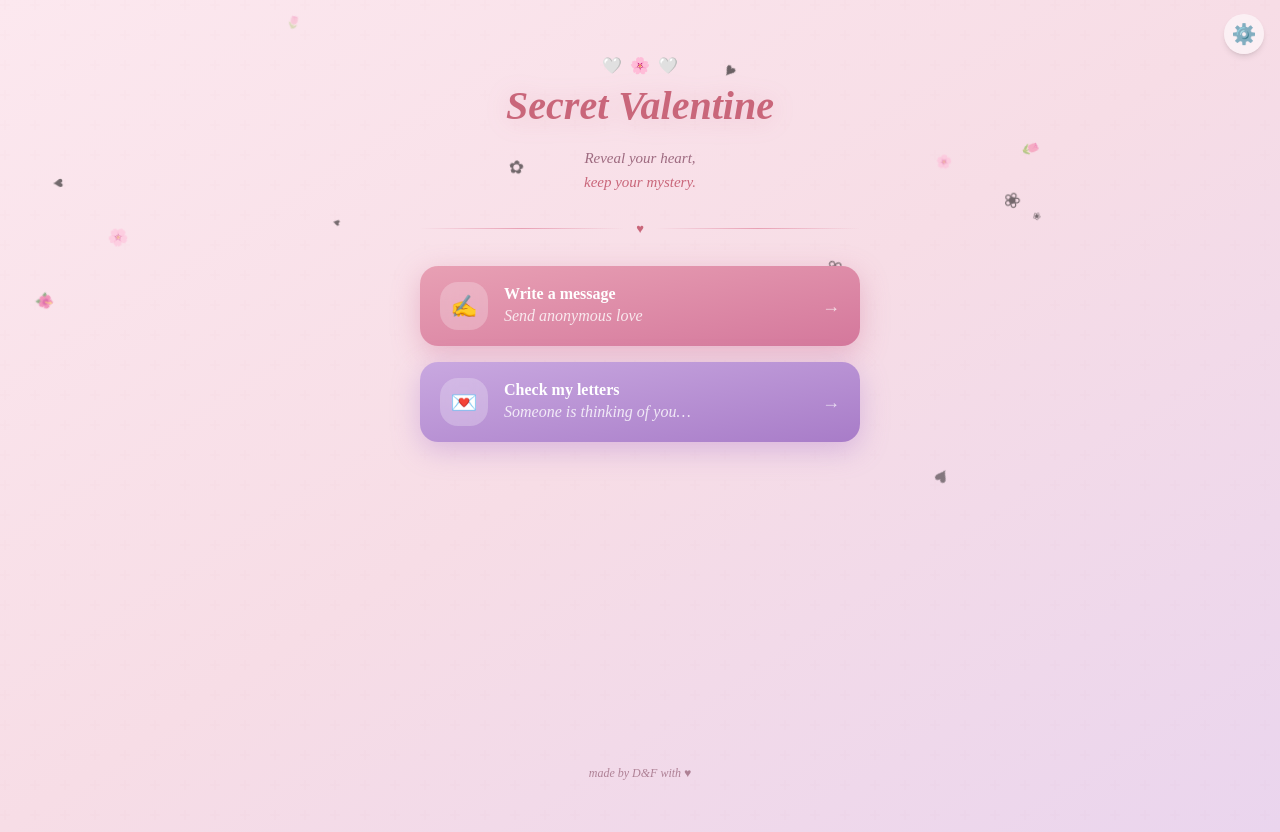
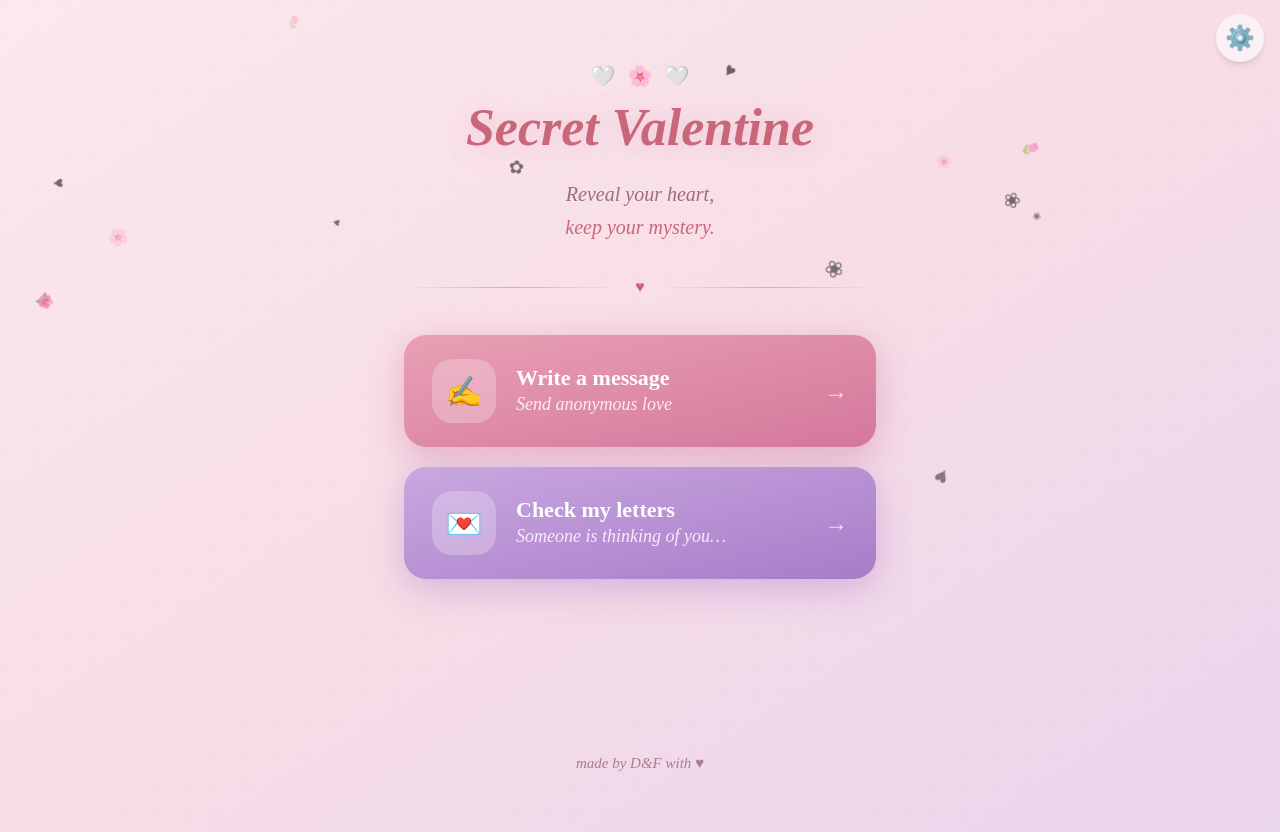
Before and after one commit to MORDI-David-OCC2/Secret-Valentine-App, a React app in the folder app_design_2/src/: page / in a window 1280 px wide. Built offline with nearby package versions, Linux system fonts and the light colour scheme; the HTML template or start-up script is replaced by a standard one.

Commit message:
Plus grade taille des boutons

```diff
--- a/app_design_2/src/components/HomePage.tsx
+++ b/app_design_2/src/components/HomePage.tsx
@@ -36,12 +36,7 @@ export default function HomePage({ onNavigate, language }: HomePageProps) {
 
   return (
     <div
-      className="
-        relative w-full
-        min-h-[100dvh]
-        overflow-hidden
-        text-[#5a2d42]
-      "
+      className="relative w-full min-h-[100dvh] overflow-hidden text-[#5a2d42]"
       style={{
         paddingTop: "max(14px, env(safe-area-inset-top))",
         paddingBottom: "max(18px, env(safe-area-inset-bottom))",
@@ -64,30 +59,34 @@ export default function HomePage({ onNavigate, language }: HomePageProps) {
         className="
           absolute right-4
           top-[max(14px,env(safe-area-inset-top))]
-          size-10 rounded-full
+
+          size-12
+          rounded-full
           bg-white/55 backdrop-blur-md
           shadow-md
           flex items-center justify-center
           z-20
+          active:scale-95
+          transition
         "
         aria-label="Settings"
       >
-        <span className="text-xl">⚙️</span>
+        <span className="text-2xl">⚙️</span>
       </button>
 
       {/* CONTENT wrapper (keeps things readable on large screens) */}
-      <div className="mx-auto w-full max-w-[480px] px-5 pt-10 pb-8 flex flex-col min-h-[100dvh]">
+      <div className="mx-auto w-full max-w-[520px] px-6 pt-12 pb-10 flex flex-col min-h-[100dvh]">
         {/* Header */}
         <motion.div
           className="text-center"
-          initial={{ opacity: 0, y: 16 }}
+          initial={{ opacity: 0, y: 18 }}
           animate={{ opacity: 1, y: 0 }}
           transition={{ duration: 0.6 }}
         >
-          <div className="flex justify-center items-center gap-2 mb-2">
-            <span className="text-base">🤍</span>
-            <span className="text-base">🌸</span>
-            <span className="text-base">🤍</span>
+          <div className="flex justify-center items-center gap-3 mb-3">
+            <span className="text-xl">🤍</span>
+            <span className="text-xl">🌸</span>
+            <span className="text-xl">🤍</span>
           </div>
 
           <h1
@@ -98,12 +97,12 @@ export default function HomePage({ onNavigate, language }: HomePageProps) {
               drop-shadow-[0_2px_12px_rgba(200,90,130,.2)]
               leading-none
             "
-            style={{ fontSize: "clamp(30px, 7vw, 40px)" }}
+            style={{ fontSize: "clamp(36px, 8vw, 52px)" }}
           >
             {t.title}
           </h1>
 
-          <p className="mt-5 text-[15px] italic text-[#9e6b80] leading-relaxed">
+          <p className="mt-6 italic text-[#9e6b80] leading-relaxed" style={{ fontSize: "clamp(16px, 3.8vw, 20px)" }}>
             {t.tagline1}
             <br />
             <span className="text-[#c9667a]">{t.tagline2}</span>
@@ -112,71 +111,90 @@ export default function HomePage({ onNavigate, language }: HomePageProps) {
 
         {/* Divider */}
         <motion.div
-          className="mt-6 mb-7 flex items-center gap-3"
+          className="mt-8 mb-9 flex items-center gap-4"
           initial={{ opacity: 0, y: 10 }}
           animate={{ opacity: 1, y: 0 }}
           transition={{ delay: 0.15 }}
         >
           <div className="flex-1 h-px bg-gradient-to-r from-transparent via-[#e8a0b4] to-transparent" />
-          <div className="text-[13px] text-[#c9667a]">♥</div>
+          <div className="text-[16px] text-[#c9667a]">♥</div>
           <div className="flex-1 h-px bg-gradient-to-r from-transparent via-[#e8a0b4] to-transparent" />
         </motion.div>
 
-        {/* Buttons */}
-        <div className="space-y-4">
+        {/* Buttons (≈ 1.5× bigger) */}
+        <div className="space-y-5">
+          {/* Compose */}
           <button
             onClick={() => onNavigate("compose")}
             className="
-              w-full flex items-center gap-4
-              rounded-[18px] px-5 py-4
+              w-full flex items-center gap-5
+              rounded-[22px]
+              px-7 py-6
               text-left
-              shadow-[0_8px_28px_rgba(200,100,140,.35)]
+              shadow-[0_10px_36px_rgba(200,100,140,.38)]
               bg-gradient-to-br from-[#e8a0b4] to-[#d4789c]
               transition
+              hover:-translate-y-[3px]
               active:scale-[0.99]
             "
           >
-            <div className="size-12 rounded-[18px] bg-white/25 backdrop-blur flex items-center justify-center text-[22px]">
+            <div className="size-16 rounded-[20px] bg-white/25 backdrop-blur flex items-center justify-center text-[30px]">
               ✍️
             </div>
+
             <div className="flex-1 min-w-0">
-              <div className="font-['Playfair_Display',serif] text-[16px] font-bold text-white leading-tight">
+              <div className="font-['Playfair_Display',serif] font-bold text-white leading-tight"
+                   style={{ fontSize: "clamp(18px, 4.2vw, 22px)" }}>
                 {t.writeTitle}
               </div>
-              <div className="text-[16px] italic text-white/80 truncate">{t.writeSub}</div>
+              <div className="italic text-white/85 truncate"
+                   style={{ fontSize: "clamp(14px, 3.7vw, 18px)" }}>
+                {t.writeSub}
+              </div>
             </div>
-            <div className="text-white/70 text-lg">→</div>
+
+            <div className="text-white/75 text-2xl">→</div>
           </button>
 
+          {/* Inbox / Claim */}
           <button
             onClick={() => onNavigate(isAuthenticated ? "letters" : "claim")}
             className="
-              w-full flex items-center gap-4
-              rounded-[18px] px-5 py-4
+              w-full flex items-center gap-5
+              rounded-[22px]
+              px-7 py-6
               text-left
-              shadow-[0_8px_28px_rgba(160,110,200,.35)]
+              shadow-[0_10px_36px_rgba(160,110,200,.38)]
               bg-gradient-to-br from-[#c9a8e0] to-[#a87cc8]
               transition
+              hover:-translate-y-[3px]
               active:scale-[0.99]
             "
           >
-            <div className="size-12 rounded-[18px] bg-white/25 backdrop-blur flex items-center justify-center text-[22px]">
+            <div className="size-16 rounded-[20px] bg-white/25 backdrop-blur flex items-center justify-center text-[30px]">
               💌
             </div>
+
             <div className="flex-1 min-w-0">
-              <div className="font-['Playfair_Display',serif] text-[16px] font-bold text-white leading-tight">
+              <div className="font-['Playfair_Display',serif] font-bold text-white leading-tight"
+                   style={{ fontSize: "clamp(18px, 4.2vw, 22px)" }}>
                 {t.inboxTitle}
               </div>
-              <div className="text-[16px] italic text-white/80 truncate">{t.inboxSub}</div>
+              <div className="italic text-white/85 truncate"
+                   style={{ fontSize: "clamp(14px, 3.7vw, 18px)" }}>
+                {t.inboxSub}
+              </div>
             </div>
-            <div className="text-white/70 text-lg">→</div>
+
+            <div className="text-white/75 text-2xl">→</div>
           </button>
         </div>
 
         {/* Footer pinned at bottom of screen */}
         <button
           onClick={() => onNavigate("credits")}
-          className="mt-auto pt-8 text-center text-[12px] italic text-[#9e6b80] opacity-80"
+          className="mt-auto pt-10 text-center italic text-[#9e6b80] opacity-85"
+          style={{ fontSize: "clamp(13px, 3.2vw, 15px)" }}
         >
           {t.footer} ♥
         </button>
```
